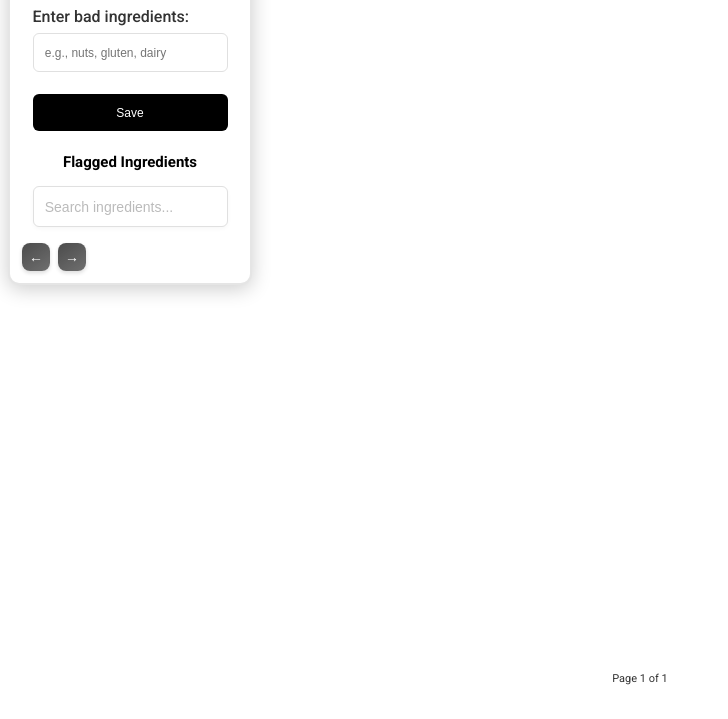
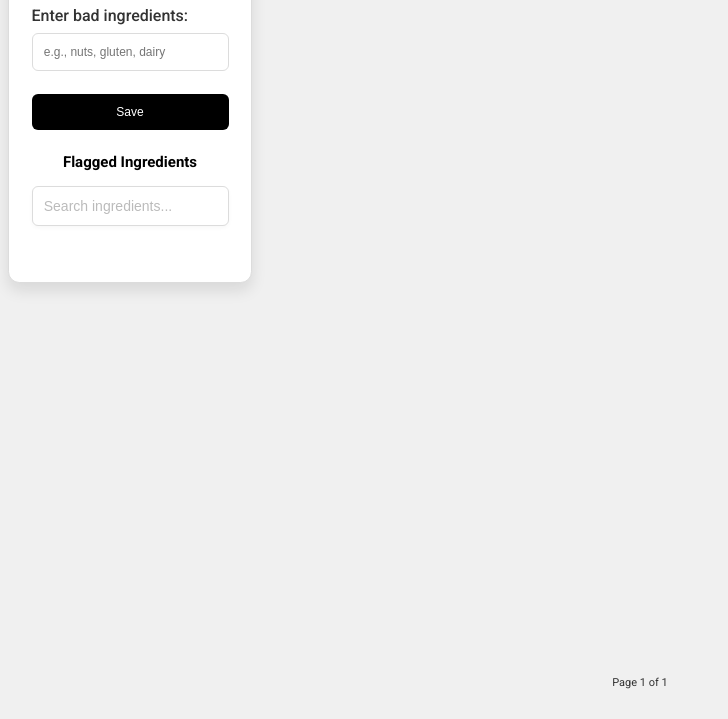
Before and after one commit to 0ZMilad/AllergyGuard, a website built with webpack: page src/popup.html in a window 1280 px wide. Shown: the part 81-800 px from the top of the page, without its empty margins (0-728 px from the left). Built offline with nearby package versions, Linux system fonts and the light colour scheme; some packages are replaced by stand-ins of ours.

Commit message:
Update button styles and apply minor CSS adjustments

```diff
--- a/src/components/css/Button.css
+++ b/src/components/css/Button.css
@@ -18,7 +18,7 @@ button:hover {
 
 #next-button,
 #prev-button {
-    background: linear-gradient(145deg, #000, #333);
+    background: #ffffff;
     color: #fff;
     border: none;
     border-radius: 8px;
@@ -30,12 +30,14 @@ button:hover {
     display: inline-flex;
     justify-content: center;
     align-items: center;
-    transition: var(--transition);
-    box-shadow: 0 2px 4px rgba(0, 0, 0, 0.2);
+    transition:
+        background 0.3s ease,
+        transform 0.3s ease,
+        box-shadow 0.3s ease;
     position: relative;
     margin: 0 4px;
-    top: -20px;
-    left: 10px;
+    top: -16px;
+    left: 47px;
     z-index: 10;
 }
 
@@ -44,6 +46,10 @@ button:hover {
     background: linear-gradient(145deg, #333, #000);
     transform: translateY(-2px);
     box-shadow: 0 4px 8px rgba(0, 0, 0, 0.3);
+}
+
+#next-button {
+    left: 128px;
 }
 
 #prev-button:focus,
--- a/src/components/css/Pagination.css
+++ b/src/components/css/Pagination.css
@@ -1,6 +1,6 @@
 #page-info {
     position: absolute;
-    bottom: 34px;
+    bottom: 30px;
     left: 0;
     right: 0;
     font-size: 11px;
--- a/src/styles.css
+++ b/src/styles.css
@@ -8,9 +8,9 @@
 :root {
     --primary-color: #000;
     --secondary-color: #333;
-    --background-color: #f5f5f5;
+    --background-color: #f0f0f0;
     --text-color: #333;
-    --border-color: #e0e0e0;
+    --border-color: #dcdcdc;
     --success-color: #28a745;
     --focus-color: #4d90fe;
     --hover-color: #f8f8f8;
@@ -29,7 +29,7 @@
 
 body {
     font-family: 'Roboto', sans-serif;
-    background-color: rgba(255, 255, 255, 0.1);
+    background-color: var(--background-color);
     color: var(--text-color);
     width: 260px;
     height: 240px;
@@ -40,10 +40,10 @@ body {
     background-color: #ffffff;
     padding: 22.5px 22.5px 40px;
     border-radius: 11.25px;
-    box-shadow: 0 4px 20px rgba(0, 0, 0, 0.2);
+    box-shadow: var(--shadow-lg);
     position: relative;
     overflow: visible;
-    border: 2px solid rgba(0, 0, 0, 0.1);
+    border: 1px solid var(--border-color);
     margin-bottom: -22px;
     margin-top: -3px;
 }
```
